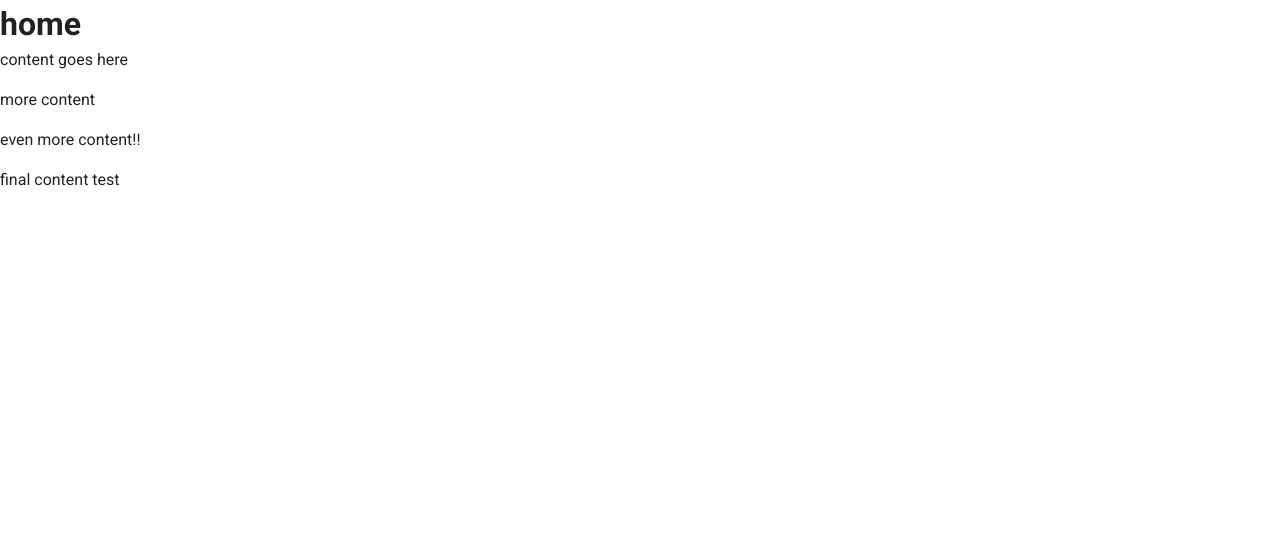
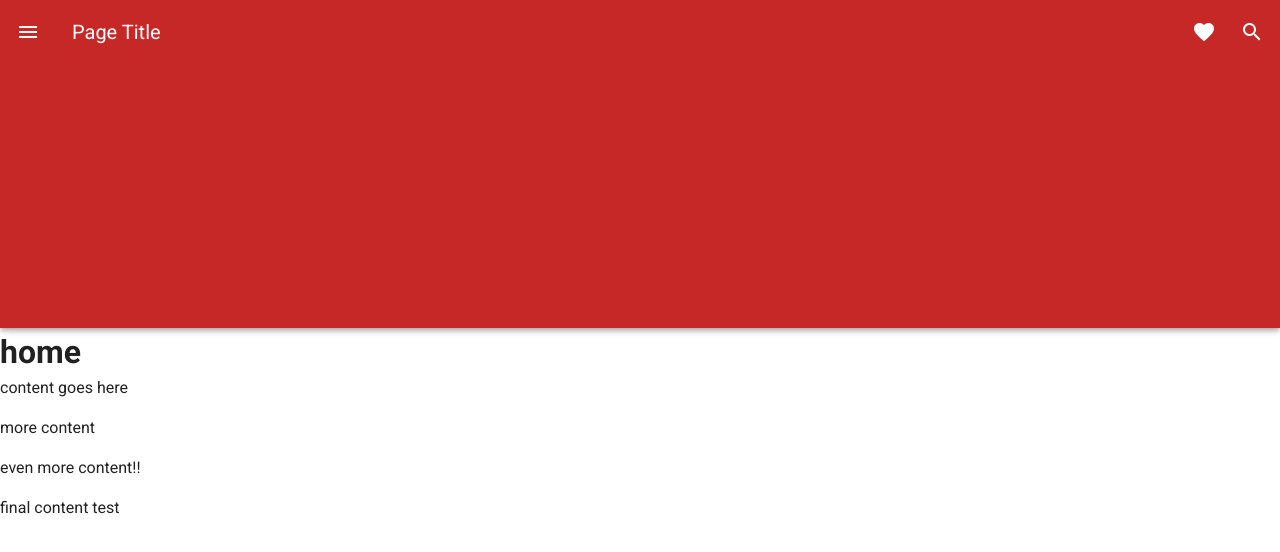
Before and after one commit to Joshua-Porter-dev/ladybug-app, a Vue app: page / in a window 1280 px wide. Shown: the top 552 px of the page. Built offline with nearby package versions, Linux system fonts and the light colour scheme.

Commit message:
added toolbar

```diff
--- a/src/App.vue
+++ b/src/App.vue
@@ -1,5 +1,16 @@
 <template>
   <v-app>
+    <v-app-bar color='red darken-3'  dark>
+      <v-app-bar-nav-icon></v-app-bar-nav-icon>
+      <v-toolbar-title>Page Title</v-toolbar-title>
+      <v-spacer></v-spacer>
+      <v-btn icon>
+        <v-icon>mdi-heart</v-icon>
+      </v-btn>
+      <v-btn icon>
+        <v-icon>mdi-magnify</v-icon>
+      </v-btn>
+    </v-app-bar>
 
     <v-content>
       <router-view></router-view>
```
